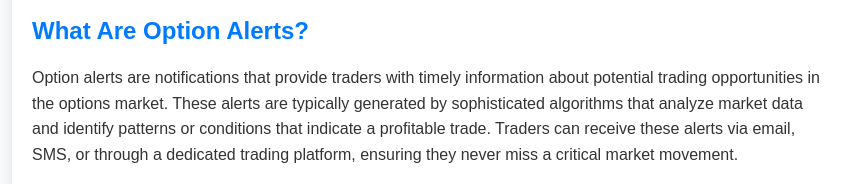
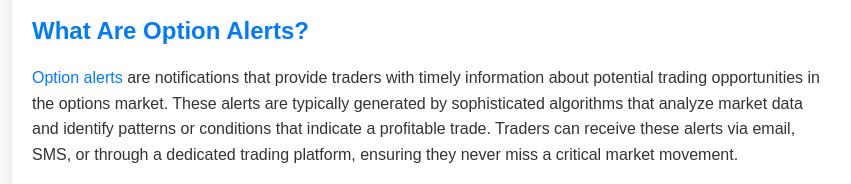
Before and after one commit to SynoxiaLLC2002/option-alerts, a plain HTML site: page index.html in a window 1280 px wide. Shown: the part 225-409 px from the top of the page, without its empty margins (208-1059 px from the left). Drawn offline with Linux system fonts and the light colour scheme.

Commit message:
Update index.html

```diff
--- a/index.html
+++ b/index.html
@@ -47,7 +47,7 @@
         <p>In the fast-paced world of trading, staying ahead of market trends and making timely decisions is crucial for success. <strong>Option alerts</strong> are an invaluable resource for traders looking to capitalize on market opportunities by receiving real-time notifications about potential trades. These alerts can significantly enhance trading strategies, allowing traders to make informed decisions with speed and precision.</p>
 
         <h2>What Are Option Alerts?</h2>
-        <p>Option alerts are notifications that provide traders with timely information about potential trading opportunities in the options market. These alerts are typically generated by sophisticated algorithms that analyze market data and identify patterns or conditions that indicate a profitable trade. Traders can receive these alerts via email, SMS, or through a dedicated trading platform, ensuring they never miss a critical market movement.</p>
+        <p><a href="https://options-alerts.com/">Option alerts</a> are notifications that provide traders with timely information about potential trading opportunities in the options market. These alerts are typically generated by sophisticated algorithms that analyze market data and identify patterns or conditions that indicate a profitable trade. Traders can receive these alerts via email, SMS, or through a dedicated trading platform, ensuring they never miss a critical market movement.</p>
 
         <h2>Benefits of Using Option Alerts</h2>
         <p>For traders, option alerts offer several key advantages:</p>
```
